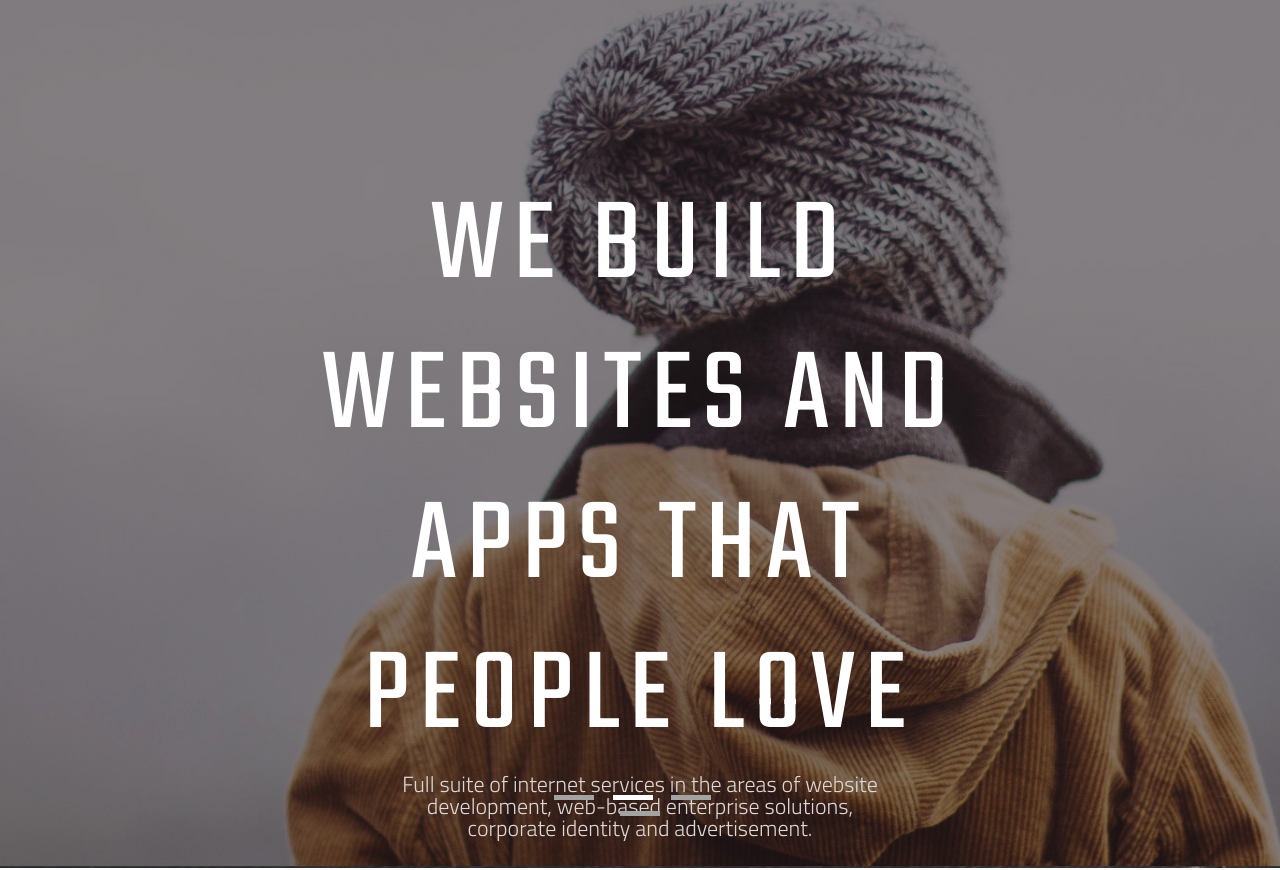
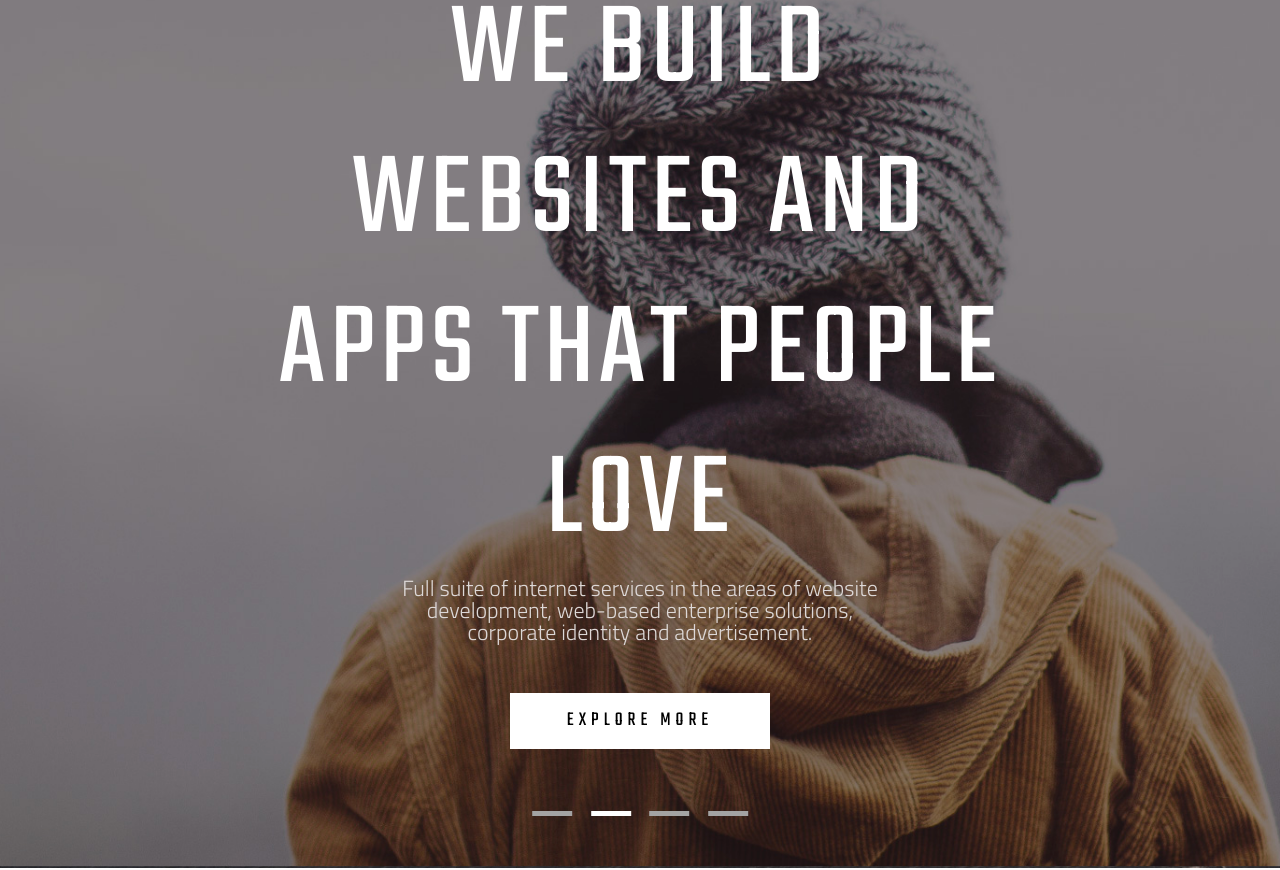
Before and after one commit to jwkloosterman/Simple, a plain HTML site: page index.html in a window 1280 px wide. Shown: the part 212-1082 px from the top of the page. Drawn offline with Linux system fonts and the light colour scheme.

Commit message:
Hero Edit

```diff
--- a/css/main.css
+++ b/css/main.css
@@ -62,29 +62,43 @@ margin: 27px 0 0 40px;
 color: #a3a3a3;
 }
 
-/*HERO NAVIGATION*/
 
 /*HERO ELEMENTS*/
 
 .hero {
+	display: table;
 	background: url(../img/background.jpg) center center no-repeat;
 	background-size: cover;
 	height: 1010px;
 	width: 100%;
 }
 
-.title{
-	padding-top: 315px;
-	margin: auto;
+
+
+.hero ul{
+	display: table-cell;
+	vertical-align: middle;
 }
+
+/*.hero ul {
+	position: relative;
+	top: 50%;
+	left: 50%;
+	/*transform: translate(50%, 50%)
+}*/
 
 .title h1 {
 font-size: 120px;
 color: white;
 margin-bottom: 60px;
 line-height: 1.25;
-width: 60%;
+width: 62%;
 margin: 0 auto;
+letter-spacing: 5px;
+}
+
+.hero ul li {
+	text-decoration: none;
 }
 
 .title p {
@@ -113,7 +127,10 @@ margin: 0 auto;
 .hero nav {
 	position: absolute;
 	bottom: 5%;
-	margin: 0 43%;
+	z-index: 2;
+	/*margin: 0 auto;*/
+	left: 50%;
+	transform: translateX(-50%);
 }
 
 .hero nav div{
@@ -123,7 +140,8 @@ margin: 0 auto;
 	height: 5px;
 	background-color: #a3a3a3;
 	margin: 0 15px 0 auto;
-}
+
+	}
 
 .hero nav .active{
 	background-color: white;
@@ -139,12 +157,17 @@ h2 {
 	margin-top: 55px;
 	font-size: 40px;
 }
+
 article {
 
 	width: 48%;
 	display: inline-block;
-	margin: 55px 10px 0px 10px;
+	margin: 55px 20px 0 0;
 	padding: 0;
+}
+
+article:nth:child(odd) {
+	margin-left: 20px;
 }
 
 section article figure img {
--- a/index.html
+++ b/index.html
@@ -82,7 +82,7 @@
 
 		<!-- MY PROJECTS -->
 
-		<section>
+		<section class="section">
 			<h2>My Projects</h2>
 			<article class="clearfix">
 				<figure>
```
